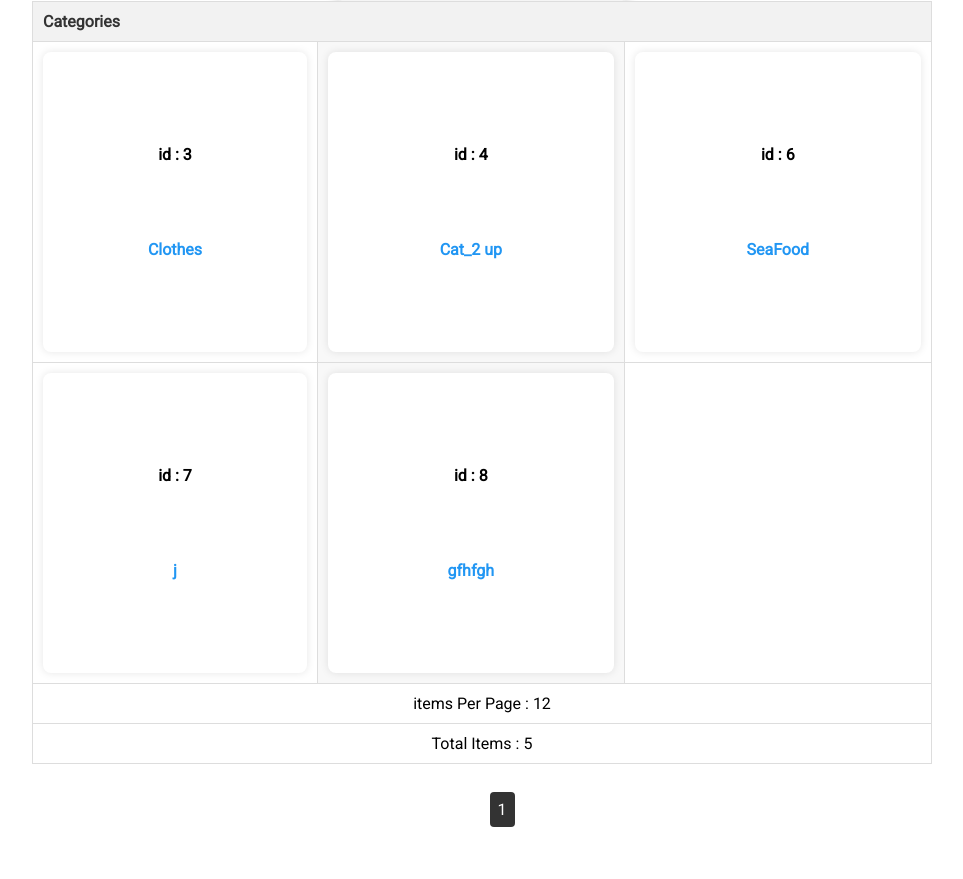
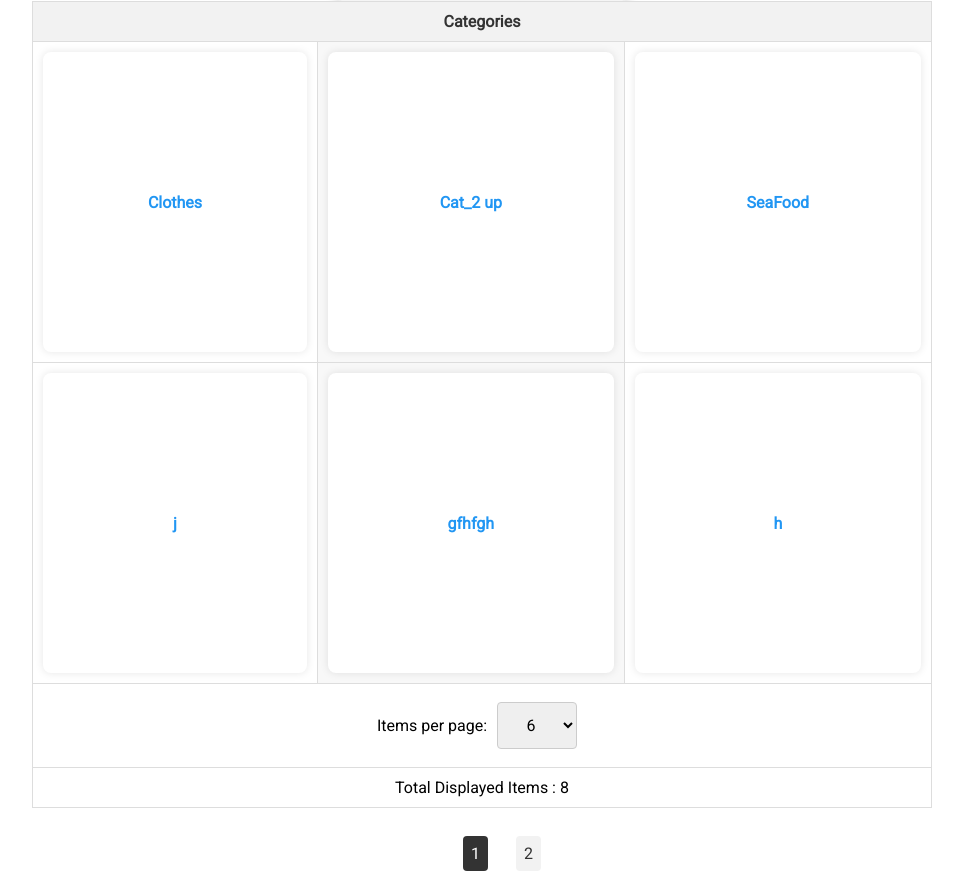
Before and after one commit to AsadThafer/POS-Project, a React (Vite) app: page / in a window 1280 px wide. Shown: the part 286-1165 px from the top of the page, without its empty margins (158-1121 px from the left). Before the commit the page ends 1121 px from the top, so only its background shows below. Built offline with nearby package versions, Linux system fonts and the light colour scheme; data requests are answered from the project's data file.

Commit message:
table's itemsPerPage changeable

```diff
--- a/data/db.json
+++ b/data/db.json
@@ -24,6 +24,21 @@
       "name": "gfhfgh",
       "createdTime": "2023-02-22T10:09:00.243Z",
       "id": 8
+    },
+    {
+      "name": "h",
+      "createdTime": "2023-02-22T11:05:25.468Z",
+      "id": 9
+    },
+    {
+      "name": "h",
+      "createdTime": "2023-02-22T11:05:26.214Z",
+      "id": 10
+    },
+    {
+      "name": "h",
+      "createdTime": "2023-02-22T11:05:27.038Z",
+      "id": 11
     }
   ],
   "products": [
--- a/src/CategoriesCRUD.jsx
+++ b/src/CategoriesCRUD.jsx
@@ -72,7 +72,7 @@ const Test = () => {
         onSearchTermChange={onSearchTermChange}
         searchType="category"
       />
-      <CategoriesTable data={filteredCategories} itemsPerPage={12} />
+      <CategoriesTable data={filteredCategories} />
     </div>
   );
 };
--- a/src/ProductsMenu.jsx
+++ b/src/ProductsMenu.jsx
@@ -65,7 +65,7 @@ const ProductsMenu = () => {
       <div className="searchFilter">
         <div className="CategoryFilter">
           <label className="Category_filter_label" htmlFor="category">
-            Filter by Category{" "}
+            Filter by Category
           </label>
           <select
             id="category"
@@ -91,7 +91,7 @@ const ProductsMenu = () => {
       <Link className="Add_product_link" to={`/AddProductForm/`}>
         Add Product
       </Link>
-      <Table data={filteredProducts} itemsPerPage={12} />
+      <Table data={filteredProducts} />
     </>
   );
 };
--- a/src/components/CategoriesTable/CategoriesTable.jsx
+++ b/src/components/CategoriesTable/CategoriesTable.jsx
@@ -2,8 +2,10 @@ import { useState } from "react";
 import CategoryCard from "../CategoryCard/CategoryCard";
 import "../Table/Table.css";
 
-const CategoriesTable = ({ data, itemsPerPage }) => {
+const CategoriesTable = ({ data }) => {
+  const [itemsPerPage, setItemsPerPage] = useState(6);
   const [currentPage, setCurrentPage] = useState(1);
+
   const totalPages = Math.ceil(data.length / itemsPerPage);
   const totalItems = data.length;
 
@@ -41,6 +43,20 @@ const CategoriesTable = ({ data, itemsPerPage }) => {
     return pages;
   };
 
+  const handleItemsPerPageChange = (event) => {
+    const newItemsPerPage = Number(event.target.value);
+    setItemsPerPage(newItemsPerPage);
+  };
+
+  const renderItemsPerPageOptions = () => {
+    const options = [6, 12, 18];
+    return options.map((option) => (
+      <option key={option} value={option}>
+        {option}
+      </option>
+    ));
+  };
+
   return (
     <div>
       <table>
@@ -53,14 +69,19 @@ const CategoriesTable = ({ data, itemsPerPage }) => {
         <tfoot>
           <tr>
             <td colSpan={3} className="itemsPerPage">
-              {" "}
-              items Per Page : {itemsPerPage}
+              <label htmlFor="itemsPerPage">Items per page:</label>
+              <select
+                id="itemsPerPage"
+                value={itemsPerPage}
+                onChange={handleItemsPerPageChange}
+              >
+                {renderItemsPerPageOptions()}
+              </select>
             </td>
           </tr>
           <tr>
             <td colSpan={3} className="itemsPerPage">
-              {" "}
-              Total Items : {totalItems}
+              Total Displayed Items : {totalItems}
             </td>
           </tr>
         </tfoot>
--- a/src/components/CategoryCard/CategoryCard.jsx
+++ b/src/components/CategoryCard/CategoryCard.jsx
@@ -3,8 +3,6 @@ import "./CategoryCard.css";
 const CategoryCard = ({ category }) => {
   return (
     <div className="categoryCard" key={category.id}>
-      <h4>id : {category.id}</h4>
-
       <Link className="details_link" to={`/CategoryDetails/${category.id}`}>
         <h3>{category.name}</h3>
       </Link>
--- a/src/components/ProductCard/ProductCard.css
+++ b/src/components/ProductCard/ProductCard.css
@@ -30,3 +30,18 @@
     width: 100%;
   }
 }
+
+.Product_Price {
+  font-weight: bold;
+  color: #2196f3;
+  text-decoration: none;
+  padding: 10px;
+}
+
+.Products_Menu {
+  display: flex;
+  flex-direction: row;
+  flex-wrap: wrap;
+  margin: auto;
+  justify-content: center;
+}
--- a/src/components/ProductCard/ProductCard.jsx
+++ b/src/components/ProductCard/ProductCard.jsx
@@ -17,14 +17,14 @@ const ProductCard = ({ product }) => {
 
   return (
     <div className="Product_Card" key={product.id}>
-      <h3>Product ID : {product.id}</h3>
+      <h3>ID : {product.id}</h3>
       <img className="Product_image" src={product.image} alt={product.name} />
       <Link className="details_link" to={`/ProductDetails/${product.id}`}>
         {product.name}
       </Link>
-      <h3>Product Code : {product.code}</h3>
-      <h3>Product Description : {product.description}</h3>
-      <h3>Product Price : {product.price} $</h3>
+      <h3>Code : {product.code}</h3>
+      <h3>Description : {product.description}</h3>
+      <h3 className="Product_Price">Price : {product.price} $</h3>
       <DeleteDialog
         id={product.id}
         onConfirm={() => deleteProduct(product.id)}
--- a/src/components/Table/Table.css
+++ b/src/components/Table/Table.css
@@ -83,7 +83,6 @@ table {
 th,
 td {
   padding: 10px;
-  text-align: left;
   border: 1px solid #ddd;
 }
 
--- a/src/components/Table/Table.jsx
+++ b/src/components/Table/Table.jsx
@@ -2,7 +2,9 @@ import { useState } from "react";
 import ProductCard from "../ProductCard/ProductCard";
 import "./Table.css";
 
-const Table = ({ data, itemsPerPage }) => {
+const Table = ({ data }) => {
+  const [itemsPerPage, setItemsPerPage] = useState(6);
+
   const [currentPage, setCurrentPage] = useState(1);
   const totalPages = Math.ceil(data.length / itemsPerPage);
   const totalItems = data.length;
@@ -41,6 +43,20 @@ const Table = ({ data, itemsPerPage }) => {
     return pages;
   };
 
+  const handleItemsPerPageChange = (event) => {
+    const newItemsPerPage = Number(event.target.value);
+    setItemsPerPage(newItemsPerPage);
+  };
+
+  const renderItemsPerPageOptions = () => {
+    const options = [6, 12, 18];
+    return options.map((option) => (
+      <option key={option} value={option}>
+        {option}
+      </option>
+    ));
+  };
+
   return (
     <div>
       <table>
@@ -51,16 +67,23 @@ const Table = ({ data, itemsPerPage }) => {
         </thead>
         <tbody>{renderTableData()}</tbody>
         <tfoot>
+          <tr></tr>
+
           <tr>
             <td colSpan={3} className="itemsPerPage">
-              {" "}
-              items Per Page : {itemsPerPage}
+              <label htmlFor="itemsPerPage">Items per page:</label>
+              <select
+                id="itemsPerPage"
+                value={itemsPerPage}
+                onChange={handleItemsPerPageChange}
+              >
+                {renderItemsPerPageOptions()}
+              </select>
             </td>
           </tr>
           <tr>
             <td colSpan={3} className="itemsPerPage">
-              {" "}
-              Total Items : {totalItems}
+              Total Displayed Items : {totalItems}
             </td>
           </tr>
         </tfoot>
--- a/src/style.css
+++ b/src/style.css
@@ -115,3 +115,14 @@ form {
   border-radius: 10px;
   box-shadow: 0 0 10px 0 rgba(0, 0, 0, 0.2);
 }
+
+.details {
+  margin: 0 auto;
+  background-color: #f5f5f5;
+  padding: 20px;
+  width: 100%;
+  box-sizing: border-box;
+  border-radius: 10px;
+  box-shadow: 0 0 10px 0 rgba(0, 0, 0, 0.2);
+  text-align: center;
+}
```
